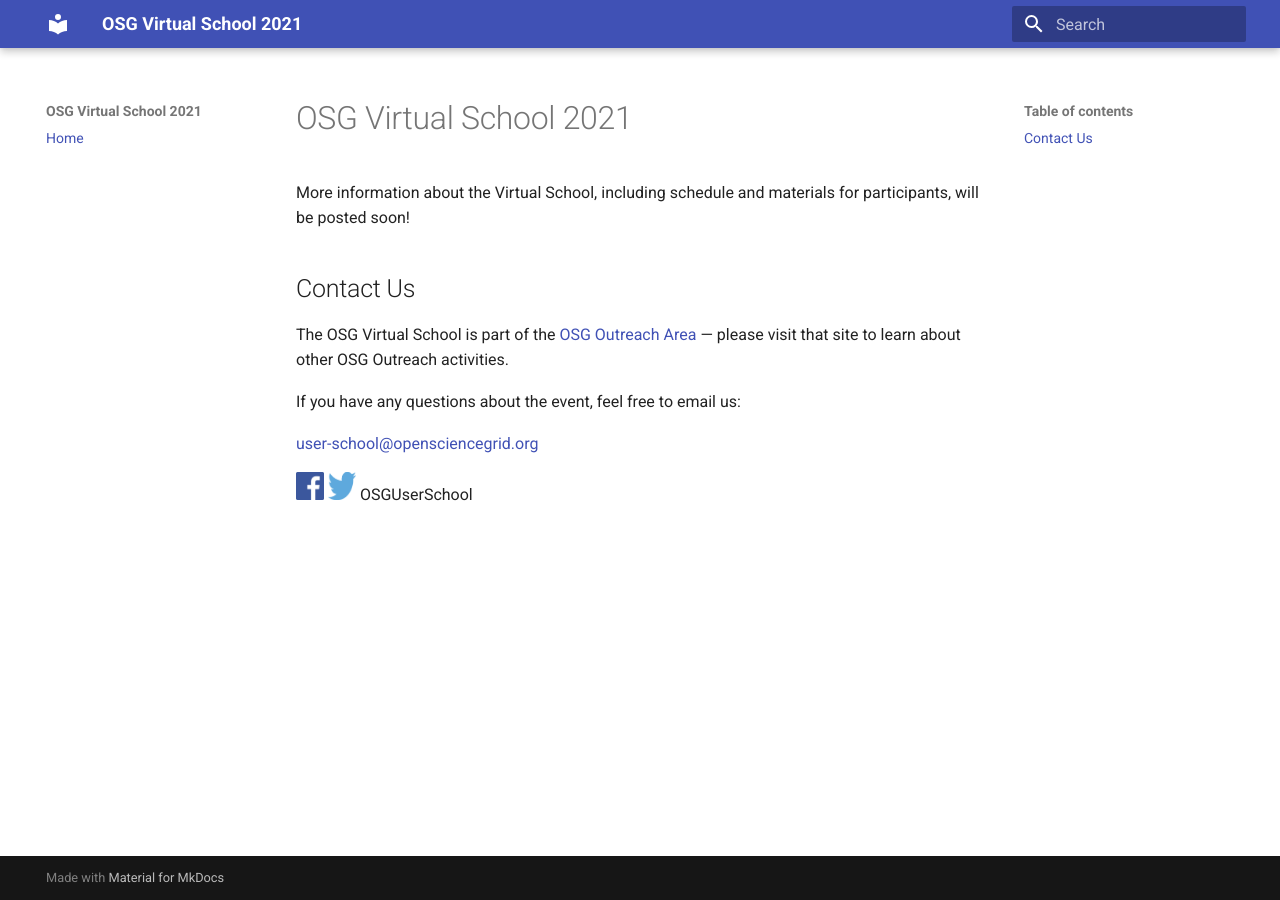
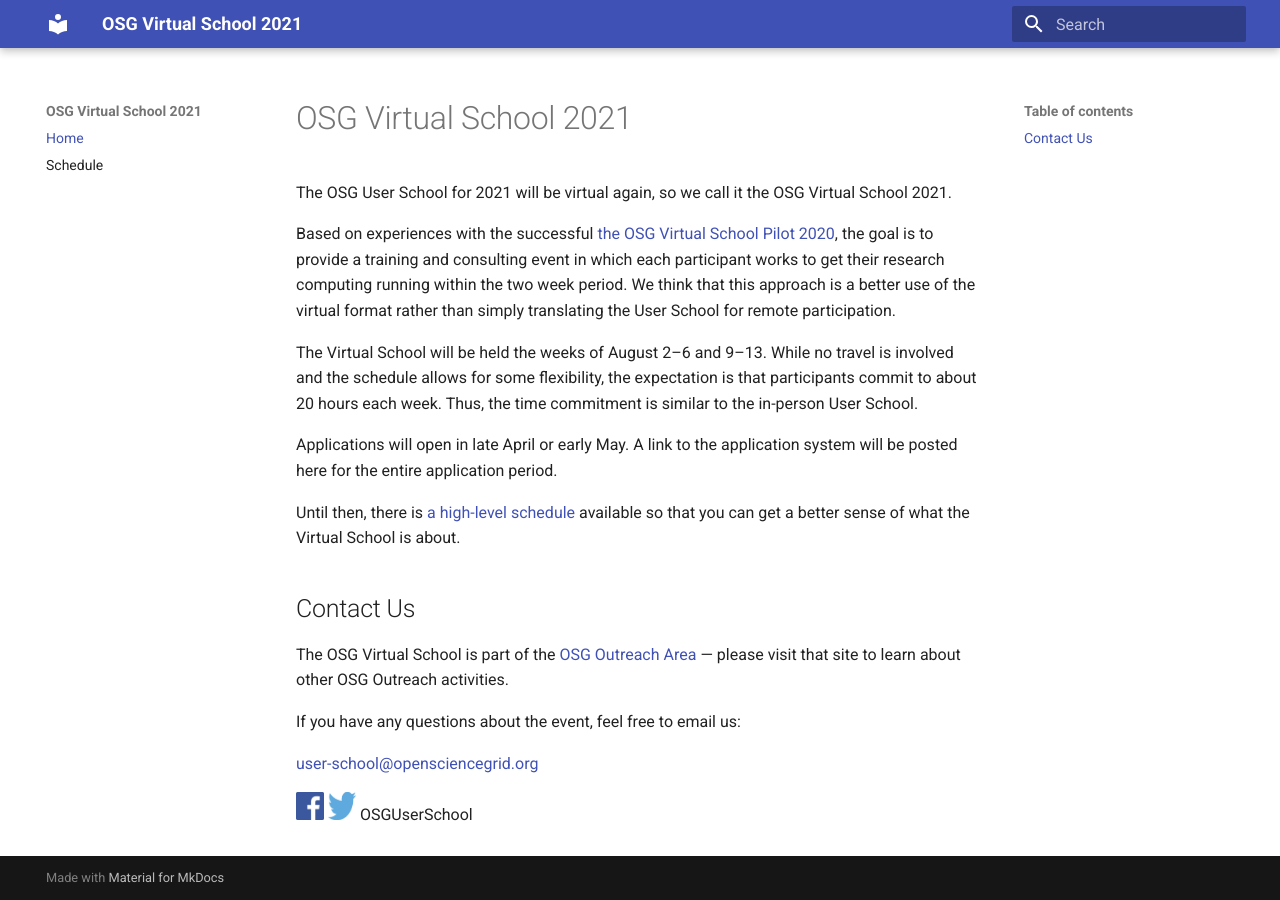
Before and after one commit to osg-htc/virtual-school-2021, an MkDocs documentation site: the page built from docs/index.md, in a window 1280 px wide. Built offline with MkDocs 1.6.1 and Material for MkDocs 9.7.7, drawn with Linux system fonts in a browser that asks for light colours.

Commit message:
First real home page & schedule

```diff
--- a/docs/index.md
+++ b/docs/index.md
@@ -1,7 +1,25 @@
 # OSG Virtual School 2021
 
-More information about the Virtual School, including schedule and materials for participants,
-will be posted soon!
+The OSG User School for 2021 will be virtual again,
+so we call it the OSG Virtual School 2021.
+
+Based on experiences with the successful
+[the OSG Virtual School Pilot 2020](https://opensciencegrid.org/virtual-school-pilot-2020/),
+the goal is to provide a training and consulting event
+in which each participant works to get their research computing running within the two week period.
+We think that this approach is a better use of the virtual format
+rather than simply translating the User School for remote participation.
+
+The Virtual School will be held the weeks of August 2&ndash;6 and 9&ndash;13.
+While no travel is involved and the schedule allows for some flexibility,
+the expectation is that participants commit to about 20 hours each week.
+Thus, the time commitment is similar to the in-person User School.
+
+Applications will open in late April or early May.
+A link to the application system will be posted here for the entire application period.
+
+Until then, there is [a high-level schedule](schedule.md) available
+so that you can get a better sense of what the Virtual School is about.
 
 ## Contact Us
 
--- a/mkdocs.yml
+++ b/mkdocs.yml
@@ -1,11 +1,12 @@
 site_name: OSG Virtual School 2021
 site_url: https://opensciencegrid.org/virtual-school-2021
-repo_name: https://github.com/opensciencegrid/virtual-school-2021
+repo_name: null
 theme:
   name: material
 
 nav:
-  - Home: 'index.md'
+  - Home:                    index.md
+  - Schedule:                schedule.md
 
 markdown_extensions:
   - admonition
```
Also changed, not shown: docs/schedule.md (added, +32 -0 lines).
